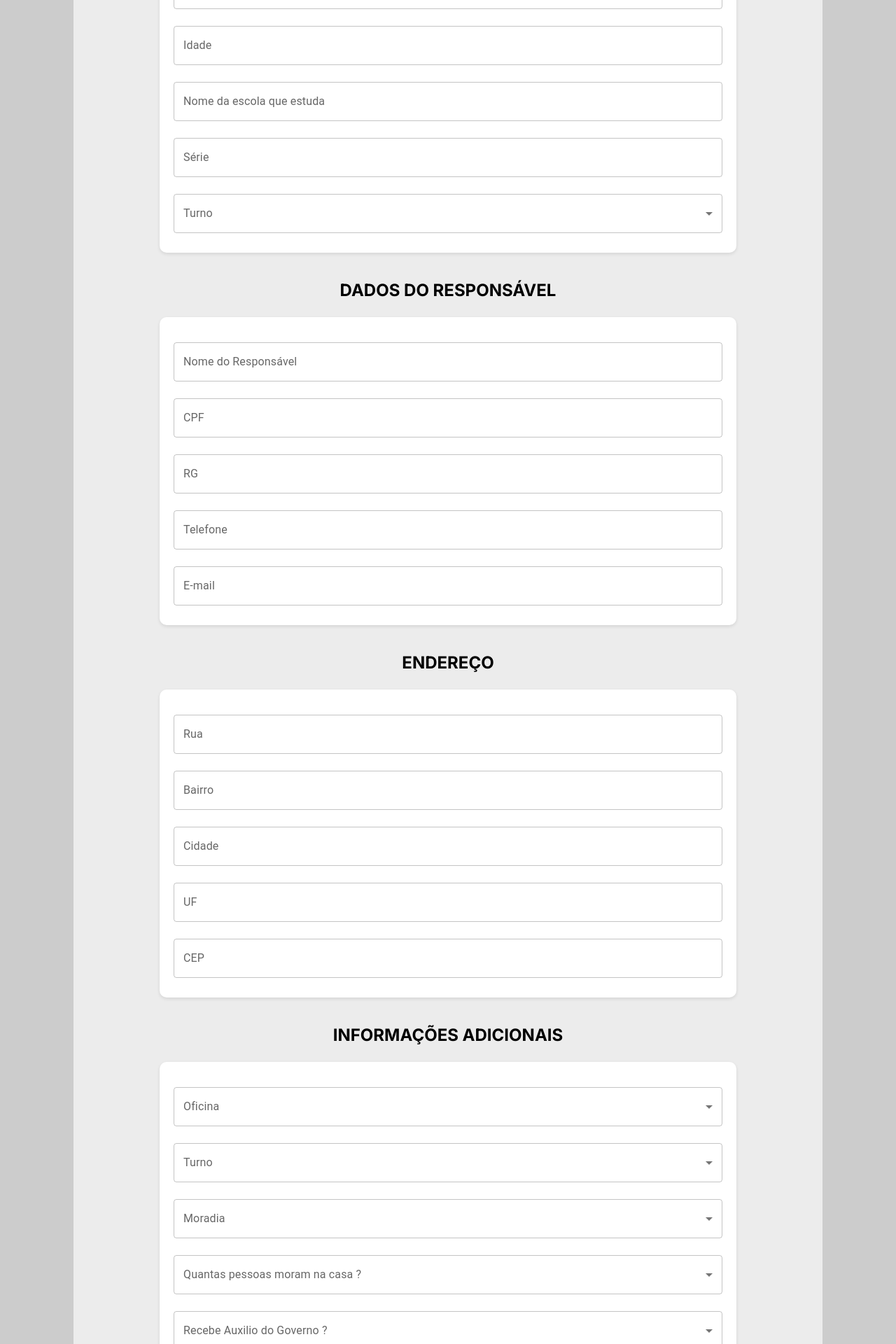
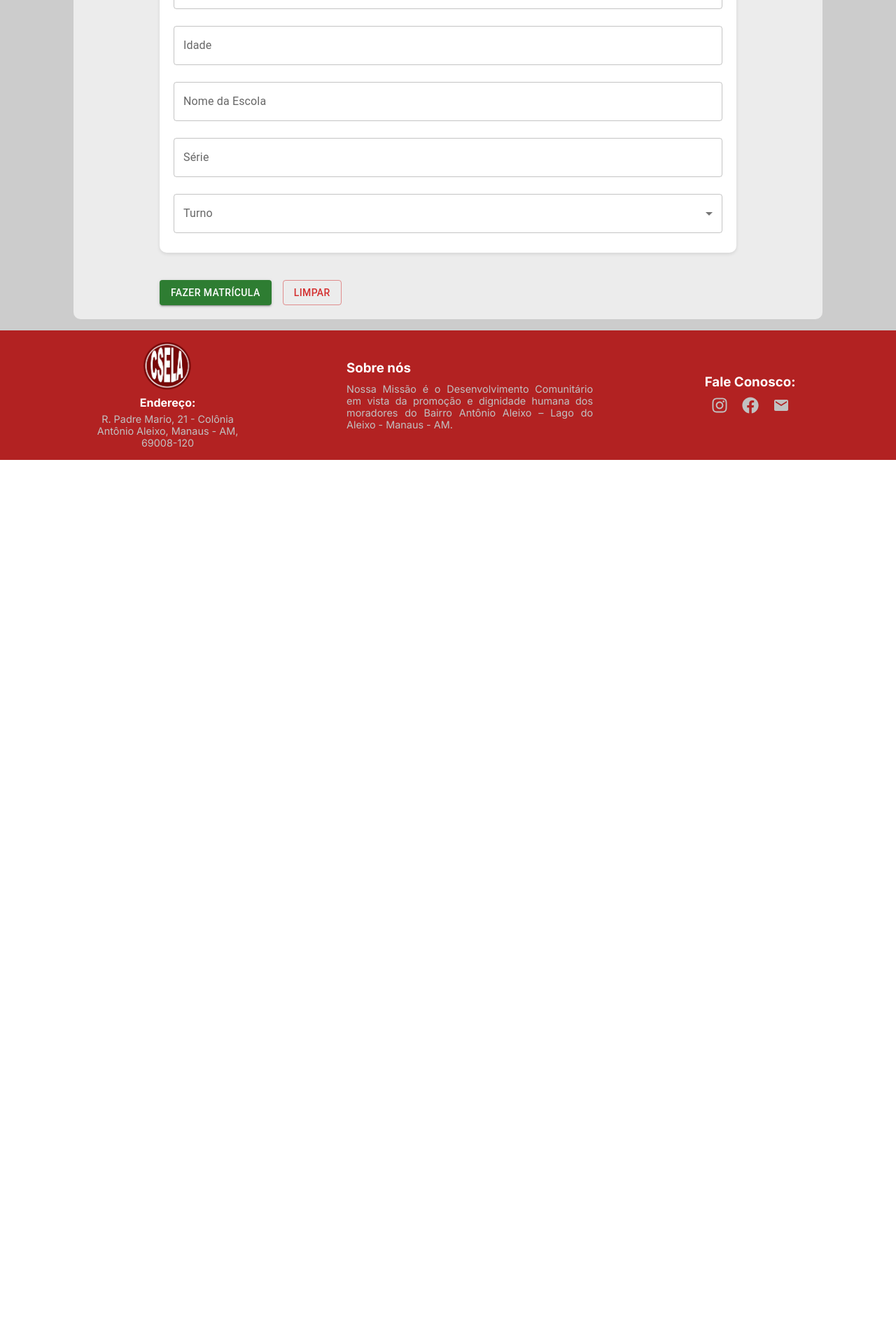
Before and after one commit to Edulira17/csela-project, a React (Vite) app in the folder frontend/: page /forms in a window 1280 px wide. Shown: the part 500-2420 px from the top of the page at 70% size. After the commit the page ends 1157 px from the top, so only its background shows below. Built offline with nearby package versions, Linux system fonts and the light colour scheme.

Commit message:
refactor: remove campos dos responsaveis, endereco e informacoes adicionais. Para modularizar formulario

```diff
--- a/frontend/src/pages/Form/Formulario.tsx
+++ b/frontend/src/pages/Form/Formulario.tsx
@@ -4,193 +4,65 @@ import { useForm, Controller } from 'react-hook-form'
 import { yupResolver } from "@hookform/resolvers/yup";
 import { registrationFormSchema } from "../../validations/schemas/registration-form-schema";
 import { sendFormData } from "../../shared/utils/sendFormData";
-import CustomInputMask from "../../shared/components/InputMask/InputMask";
 
 
 
 
 const Formulario = () => {
-  const { register, control, handleSubmit, formState: { errors } } = useForm({
-    resolver: yupResolver(registrationFormSchema),
-    defaultValues: {
-      student: {
-        name: "",
-        naturalidade: "",
-        escola: "",
-        serie: "",
-      },
-    }
+  const { register, control, handleSubmit, formState: { errors }, reset } = useForm({
+    resolver: yupResolver(registrationFormSchema)
   });
-
 
   return (
     <ResponsiveContainerForm>
       <FormContainer onSubmit={handleSubmit(sendFormData)}>
         <h2>DADOS DOS ALUNOS</h2>
         <FormGroup>
-          <TextField
-            label="Nome Completo do Aluno(a)"
-            type="text"
-            fullWidth margin="normal"
+          <TextField label="Nome Completo" fullWidth margin="normal"
             {...register("student.name")}
             error={!!errors.student?.name}
             helperText={errors.student?.name?.message}
           />
-          <TextField
-            label="Naturalidade"
-            type="text"
-            fullWidth
-            margin="normal"
+          <TextField label="Naturalidade" fullWidth margin="normal"
             {...register("student.naturalidade")}
             error={!!errors.student?.naturalidade}
             helperText={errors.student?.naturalidade?.message}
           />
-
-          <TextField
-            type="date"
-            label="Data de Nascimento"
-            InputLabelProps={{ shrink: true }}
-            fullWidth
-            margin="normal"
+          <TextField type="date" label="Data de Nascimento" InputLabelProps={{ shrink: true }} fullWidth margin="normal"
             {...register("student.dataNascimento")}
             error={!!errors.student?.dataNascimento}
             helperText={errors.student?.dataNascimento?.message}
           />
-          <TextField
-            label="Idade"
-            type="number"
-            fullWidth
-            margin="normal"
+          <TextField label="Idade" type="number" fullWidth margin="normal"
             {...register("student.idade")}
             error={!!errors.student?.idade}
             helperText={errors.student?.idade?.message}
           />
-          <TextField
-            label="Nome da escola que estuda"
-            type="text"
-            fullWidth margin="normal"
+          <TextField label="Nome da Escola" fullWidth margin="normal"
             {...register("student.escola")}
             error={!!errors.student?.escola}
             helperText={errors.student?.escola?.message}
           />
-          <TextField
-            label="Série"
-            type="text"
-            fullWidth
-            margin="normal"
+          <TextField label="Série" type="text" fullWidth margin="normal"
             {...register("student.serie")}
             error={!!errors.student?.serie}
             helperText={errors.student?.serie?.message}
           />
-
-          <Controller
-            name="student.turno"
-            control={control}
-            defaultValue={undefined}
-            render={({ field }) => (
-              <TextField
-                {...field}
-                label="Turno"
-                select
-                fullWidth
-                margin="normal"
-                error={!!errors.student?.turno}
-                helperText={errors.student?.turno?.message}
-              >
-                <MenuItem value="" disabled>
-                  Selecione o turno
-                </MenuItem>
-                <MenuItem value="vespertino">Vespertino</MenuItem>
-                <MenuItem value="matutino">Manhã</MenuItem>
-              </TextField>
-            )}
-          />
-        </FormGroup>
-
-        <h2>DADOS DO RESPONSÁVEL</h2>
-        <FormGroup>
-          <TextField
-            label="Nome do Responsável"
-            fullWidth
-            margin="normal"
-            {...register("guardian.name")}
-            error={!!errors.guardian?.name}
-            helperText={errors.guardian?.name?.message}
-          />
-          <CustomInputMask  mask="999.999.999-99" label="CPF"/>
-          <CustomInputMask mask="9999999-9" label="RG"/>
-          <CustomInputMask mask="99 99999-9999" label="Telefone"/>
-          <TextField
-            label="E-mail"
-            fullWidth
-            margin="normal"
-            {...register("guardian.email")}
-            error={!!errors.guardian?.email}
-            helperText={errors.guardian?.email?.message}
-          />
-        </FormGroup>
-
-        <h2>ENDEREÇO</h2>
-        <FormGroup>
-          <TextField label="Rua" fullWidth margin="normal" />
-          <TextField label="Bairro" fullWidth margin="normal" />
-          <TextField label="Cidade" fullWidth margin="normal" />
-          <TextField label="UF" fullWidth margin="normal" />
-          <TextField label="CEP" fullWidth margin="normal" />
-        </FormGroup>
-
-        <h2>INFORMAÇÕES ADICIONAIS</h2>
-        <FormGroup>
-          <TextField label="Oficina" select fullWidth margin="normal">
-            <MenuItem value="artes">Manhã</MenuItem>
-            <MenuItem value="violao">Violão</MenuItem>
-            <MenuItem value="jiu-jitsu">Jiu-Jitsu</MenuItem>
-            <MenuItem value="nivel 1">Nível 1</MenuItem>
-            <MenuItem value="nivel 2">Nível 2</MenuItem>
-            <MenuItem value="nivel 3">Nível 3</MenuItem>
-          </TextField>
-
-          <TextField label="Turno" select fullWidth margin="normal">
-            <MenuItem value="matutino">Matutino</MenuItem>
-            <MenuItem value="vespertino">Vespertino</MenuItem>
-          </TextField>
-
-          <TextField label="Moradia" select fullWidth margin="normal">
-            <MenuItem value="propria">Própria</MenuItem>
-            <MenuItem value="alugada">Alugada</MenuItem>
-            <MenuItem value="cedida">Cedida</MenuItem>
-          </TextField>
-
-
-          <TextField label="Quantas pessoas moram na casa ?" select fullWidth margin="normal">
-            <MenuItem value="1">1 Pessoa</MenuItem>
-            <MenuItem value="2-3">2 a 3 Pessoas</MenuItem>
-            <MenuItem value="6-7">6 a 7 Pessoas</MenuItem>
-            <MenuItem value="8+">Mais de 8 Pessoas</MenuItem>
-          </TextField>
-
-          <TextField label="Recebe Auxilio do Governo ?" select fullWidth margin="normal">
-            <MenuItem value="sim">Sim</MenuItem>
-            <MenuItem value="nao">Não</MenuItem>
-          </TextField>
-          <TextField label="Podemos divulgar fotos e atividades do seu filho ?" select fullWidth margin="normal">
-            <MenuItem value="sim">Sim</MenuItem>
-            <MenuItem value="nao">Não</MenuItem>
-          </TextField>
-          <TextField label="Utiliza tranporte público ?" select fullWidth margin="normal">
-            <MenuItem value="sim">Sim</MenuItem>
-            <MenuItem value="nao">Não</MenuItem>
-          </TextField>
+          <Controller name="student.turno" control={control} render={({ field }) => (
+            <TextField {...field} label="Turno" select fullWidth margin="normal"
+              error={!!errors.student?.turno} helperText={errors.student?.turno?.message}>
+              <MenuItem value="matutino">Matutino</MenuItem>
+              <MenuItem value="vespertino">Vespertino</MenuItem>
+            </TextField>
+          )} />
         </FormGroup>
 
         <ActionsContainer>
           <Button size="medium" variant="contained" color="success" type="submit">Fazer Matrícula</Button>
-          <Button size="medium" variant="outlined" color="error">limpar</Button>
+          <Button size="medium" variant="outlined" color="error" onClick={() => reset()}>Limpar</Button>
         </ActionsContainer>
-
       </FormContainer>
     </ResponsiveContainerForm>
-
   );
 };
 
--- a/frontend/src/shared/components/InputMask/InputMask.tsx
+++ /dev/null
@@ -1,28 +0,0 @@
-import InputMask from "react-input-mask";
-import { TextField } from "@mui/material";
-
-interface CustomInputMaskProps {
-  mask: string;
-  label: string
-}
-
-
-
-
-const CustomInputMask: React.FC<CustomInputMaskProps> = ({ mask, label }) => {
-
-  return (
-    <InputMask mask={mask} maskChar="">
-      {(inputProps) => (
-        <TextField
-          {...inputProps}
-          label={label}
-          fullWidth
-          margin="normal"
-          variant="outlined"
-        />
-      )}
-    </InputMask>
-  )
-}
-export default CustomInputMask;
```
